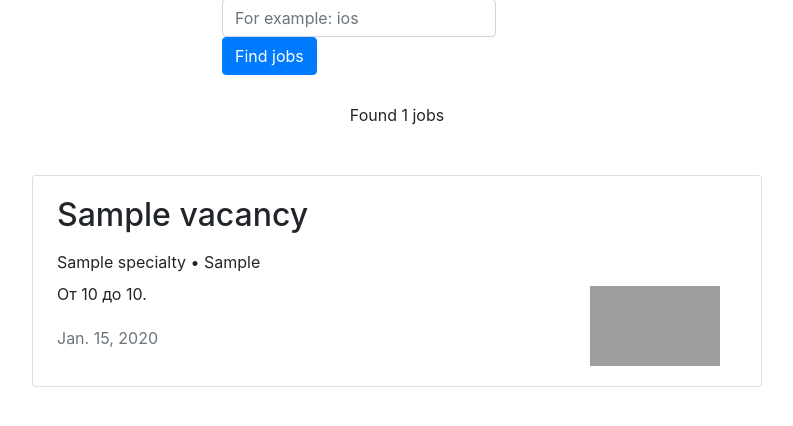
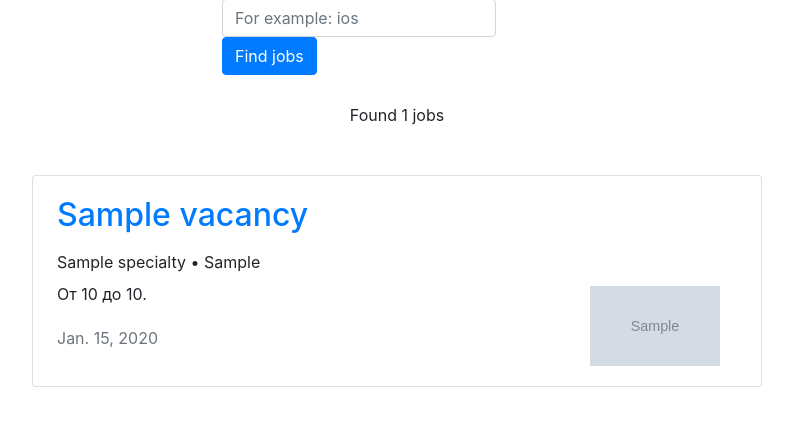
Before and after one commit to OlegKaliadka/Job, a Django app: page /search/ in a window 1280 px wide. Shown: the part 193-619 px from the top of the page, without its empty margins (243-1036 px from the left). Run offline with Django 3.2, Linux system fonts and the light colour scheme; tables that the repository leaves empty hold one stand-in row (values such as "Sample post"); grey boxes marked "Sample" are stand-in pictures; some libraries are stand-ins or nearby versions; grey boxes are pictures that could not be loaded.

Commit message:
profile_3

```diff
--- a/Job/templates/company.html
+++ b/Job/templates/company.html
@@ -6,7 +6,9 @@
     </div>
     <section>
       <div class="text-center">
-        <img src="https://place-hold.it/130x80" width="130" height="80" alt="">
+        {% if company.0.logo %}
+        <img src="{{ company.0.logo.url }}" width="130" height="80" alt="">
+        {% endif %}
       </div>
       <h1 class="h1 text-center mx-auto mt-0 pt-1" style="font-size: 70px;"><strong>{{ company.0.name }}</strong></h1>
       <p class="text-center pt-1">Company, {{ company.0.location }}, {{ vacancies.count }} vacancies</p>
@@ -24,7 +26,7 @@
                 </div>
                 <div class="col-12 col-md-4 col-lg-3 d-flex align-items-end">
                   {% if company.0.logo %}
-                  <a href="{% url 'vacancy' vacancy.id %}"><img src="{{ company.0.logo.url }}" width="130" height="80" alt=""></a>
+                  <a href="{% url 'vacancy' vacancy.id %}"></a>
                   {% endif %}
                 </div>
               </div>
--- a/Job/templates/main.html
+++ b/Job/templates/main.html
@@ -14,7 +14,7 @@
             </div>
           </form>
           <p>For example:
-            <a href="{% url 'search' %}" class="text-dark border-bottom border-dark m-1 text-decoration-none">Python</a>
+            <a href="{% url 'search' 'Python' %}" class="text-dark border-bottom border-dark m-1 text-decoration-none">Python</a>
             <a href="#" class="text-dark border-bottom border-dark m-1 text-decoration-none">Flask</a>
             <a href="#" class="text-dark border-bottom border-dark m-1 text-decoration-none">Django</a>
             <a href="#" class="text-dark border-bottom border-dark m-1 text-decoration-none">Parsing</a>
--- a/Job/templates/search.html
+++ b/Job/templates/search.html
@@ -55,13 +55,13 @@
             <div class="card-body px-4">
               <div class="row">
                 <div class="col-12 col-md-8 col-lg-9">
-                  <h2 class="h2 pb-2">{{ post.title }}</h2>
+                  <a href="{% url 'vacancy' post.id %}"><h2 class="h2 pb-2">{{ post.title }}</h2></a>
                   <p class="mb-2">{{ post.specialty.title }} • {{ post.skills }}</p>
                   <p>От {{ post.salary_min }} до {{ post.salary_max }}.</p>
                   <p class="text-muted pt-1">{{ post.published_at }}</p>
                 </div>
                 <div class="col-12 col-md-4 col-lg-3 d-flex align-items-end">
-                  <a href="{% url 'vacancy' post.id %}"><img src="https://place-hold.it/130x80" width="130" height="80" alt=""></a>
+                  <a href="{% url 'vacancy' post.id %}">{% if post.company.logo %}<img src="{{ post.company.logo.url }}" width="130" height="80" alt="">{% endif %}</a>
                 </div>
               </div>
             </div>
--- a/Job/templates/vacancies.html
+++ b/Job/templates/vacancies.html
@@ -17,7 +17,7 @@
                   <p class="text-muted pt-1">{{ vacancy.published_at }}</p>
                 </div>
                 <div class="col-12 col-md-4 col-lg-3 d-flex align-items-end">
-                  <a href="{% url 'vacancy' vacancy.id %}"><img src="https://place-hold.it/130x80" width="130" height="80" alt=""></a>
+                  <a href="{% url 'vacancy' vacancy.id %}">{% if vacancy.company.logo %}<img src="{{ vacancy.company.logo.url }}" width="130" height="80" alt="">{% endif %}</a>
                 </div>
               </div>
             </div>
--- a/Job/templates/vacancies_spec.html
+++ b/Job/templates/vacancies_spec.html
@@ -17,7 +17,7 @@
                   <p class="text-muted pt-1">{{ vacancy.published_at }}</p>
                 </div>
                 <div class="col-12 col-md-4 col-lg-3 d-flex align-items-end">
-                  <a href="{% url 'vacancy' vacancy.id %}"><img src="https://place-hold.it/130x80" width="130" height="80" alt=""></a>
+                  <a href="{% url 'vacancy' vacancy.id %}">{% if vacancy.company.logo %}<img src="{{ vacancy.company.logo.url }}" width="130" height="80" alt="">{% endif %}</a>
                 </div>
               </div>
             </div>
--- a/Job/templates/vacancy.html
+++ b/Job/templates/vacancy.html
@@ -9,13 +9,13 @@
       </div>
       <div class="col-12 col-lg-8">
         <section class="pl-3">
-          <a href="{% url 'company' vacancy.company.id %}"><img src="https://place-hold.it/130x80" width="130" height="80" alt=""></a>
+          <a href="{% url 'company' vacancy.company.id %}">{% if vacancy.company.logo %}<img src="{{ vacancy.company.logo.url }}" width="130" height="80" alt="">{% endif %}</a>
           <div class="d-flex align-items-baseline align-content-baseline">
             <h1 class="h2 mt-4 font-weight-bold" >{{ vacancy.title }}</h1>
             <p class="m-0 pl-3">{{ vacancy.salary_min }} – {{ vacancy.salary_max }} £</p>
           </div>
           <p class="mt-2">{{ vacancy.specialty.title }} • {{ vacancy.skills }}</p>
-          <p class="text-muted mb-4">{{ vacancy.company.name }}, {{ vacancy.company.employee_count }} people, {{ vacancy.company.location }} or remote</p>
+          <p><a href="{% url 'company' vacancy.company.id %}"class="text-muted mb-4">{{ vacancy.company.name }}</a>, {{ vacancy.company.employee_count }} people, {{ vacancy.company.location }} or remote</p>
           <div style="line-height: 1.8;">
             {{ vacancy.description }}
           </div>
```
